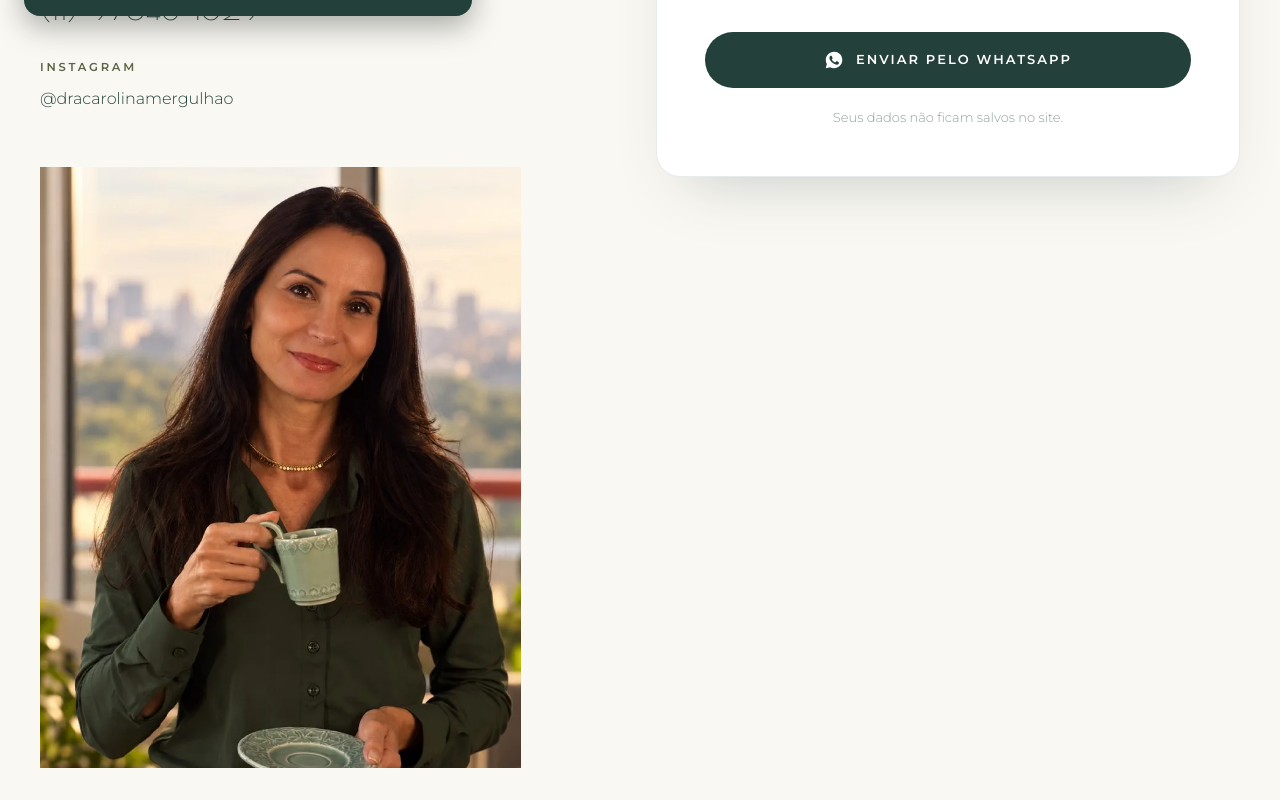
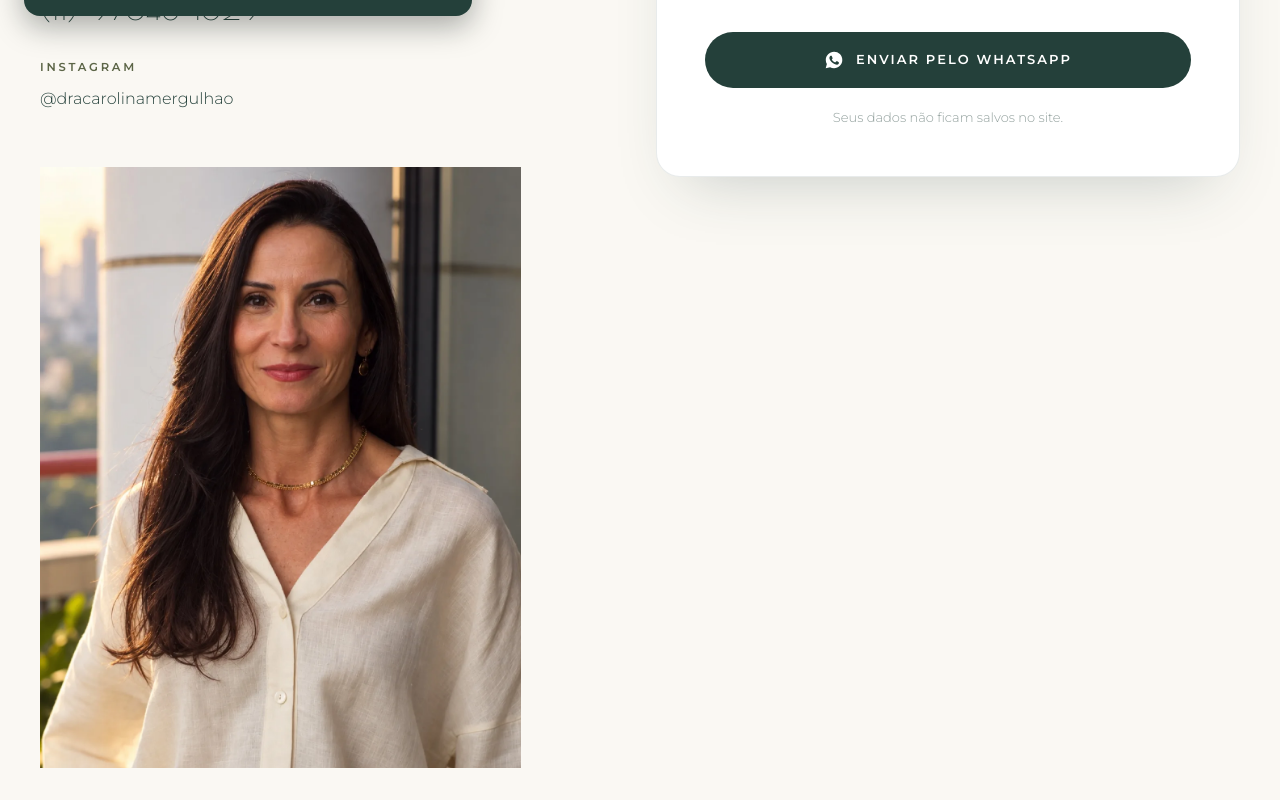
Before and after one commit to carolinamergulhao11-arch/site-dracarolina-cc, a React (Vite) app: page /contato in a window 1280 px wide. Shown: the part 760-1560 px from the top of the page. Built offline with nearby package versions, Linux system fonts and the light colour scheme.

Commit message:
Seção Contato com a foto da camisa branca na varanda
A foto da xícara passou a ser a capa do vídeo; o Contato (home e /contato/) recebe a foto da sessão ainda não usada no site.

```diff
--- a/src/components/Contato.jsx
+++ b/src/components/Contato.jsx
@@ -12,9 +12,9 @@ export default function Contato() {
     <section id="contato" className="bg-verde-escuro text-white py-28 md:py-40 overflow-hidden">
       <div className="max-w-[1400px] mx-auto px-6 md:px-10 grid md:grid-cols-12 gap-14 md:gap-8 items-center">
         <ImageReveal
-          src="/assets/images/dra-carolina-mergulhao-cafe-varanda-editorial.webp"
-          alt="Dra. Carolina Mergulhão, endocrinologista em São Paulo, segurando uma xícara de café"
-          pos="center 20%"
+          src="/assets/images/dra-carolina-mergulhao-camisa-branca-varanda-editorial.webp"
+          alt="Dra. Carolina Mergulhão, endocrinologista em São Paulo, na varanda do consultório"
+          pos="center 15%"
           className="md:col-span-5 aspect-[4/5]"
         />
 
--- a/src/pages/ContatoPage.jsx
+++ b/src/pages/ContatoPage.jsx
@@ -196,9 +196,9 @@ export default function ContatoPage() {
             </Reveal>
 
             <ImageReveal
-              src="/assets/images/dra-carolina-mergulhao-cafe-varanda-editorial.webp"
-              alt="Dra. Carolina Mergulhão, endocrinologista em São Paulo, segurando uma xícara de café"
-              pos="center 20%"
+              src="/assets/images/dra-carolina-mergulhao-camisa-branca-varanda-editorial.webp"
+              alt="Dra. Carolina Mergulhão, endocrinologista em São Paulo, na varanda do consultório"
+              pos="center 15%"
               className="hidden md:block aspect-[4/5]"
             />
           </div>
```
Also changed, not shown: public/assets/images/dra-carolina-mergulhao-camisa-branca-varanda-editorial.webp (added).
